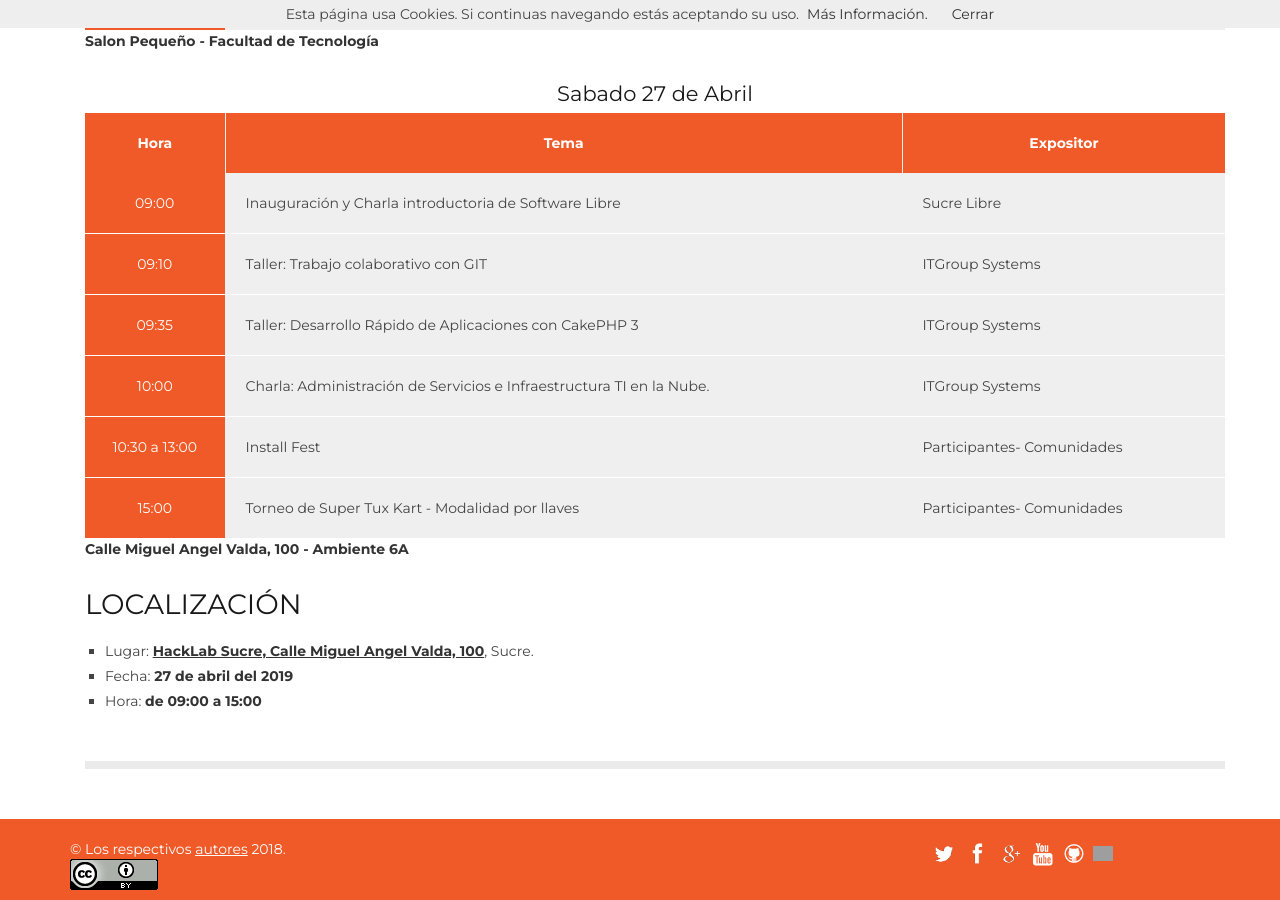
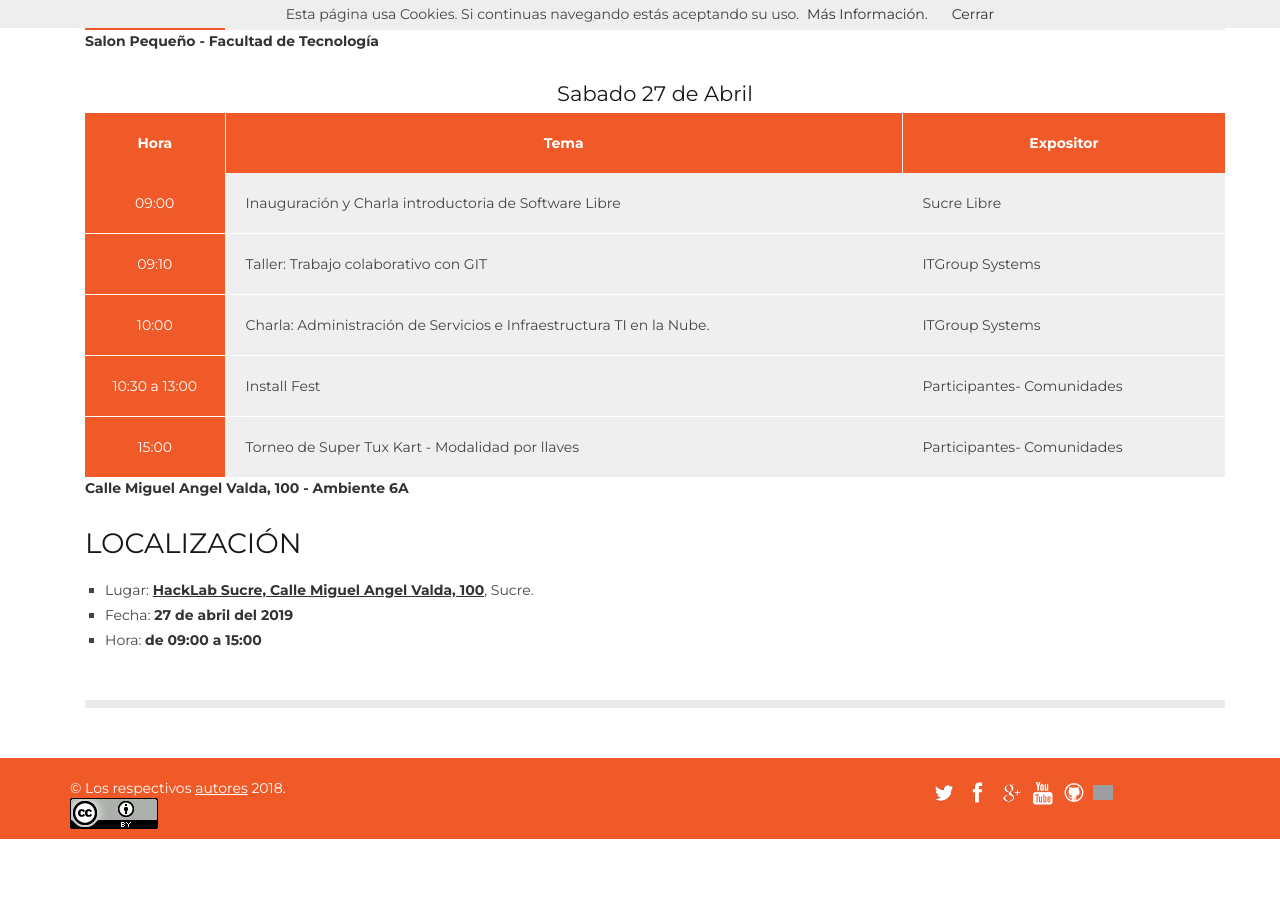
Before and after one commit to HackLab-Sucre/hacklab-sucre.github.io, a Jekyll site: the page built from _posts/2019-04-27-flisol-sucre.md, in a window 1280 px wide and 900 px high, scrolled down 2296 px. Built offline with Jekyll 4.4.1, drawn with Linux system fonts in a browser that asks for light colours; after the commit the page ends 3135 px from its top, so only the background shows below that.

Commit message:
Update 2019-04-27-flisol-sucre.md
se elimino un taller

```diff
--- a/_posts/2019-04-27-flisol-sucre.md
+++ b/_posts/2019-04-27-flisol-sucre.md
@@ -43,7 +43,6 @@
 | ---- | ---- | ---- |
 |09:00 |Inauguración y Charla introductoria de Software Libre|Sucre Libre|
 |09:10|Taller: Trabajo colaborativo con GIT |ITGroup Systems|
-|09:35|Taller: Desarrollo Rápido de Aplicaciones con CakePHP 3|ITGroup Systems|
 |10:00|Charla: Administración de Servicios e Infraestructura TI en la Nube.|ITGroup Systems|
 |10:30 a 13:00|Install Fest |Participantes- Comunidades|
 |15:00|Torneo de Super Tux Kart - Modalidad por llaves|Participantes- Comunidades|
```
